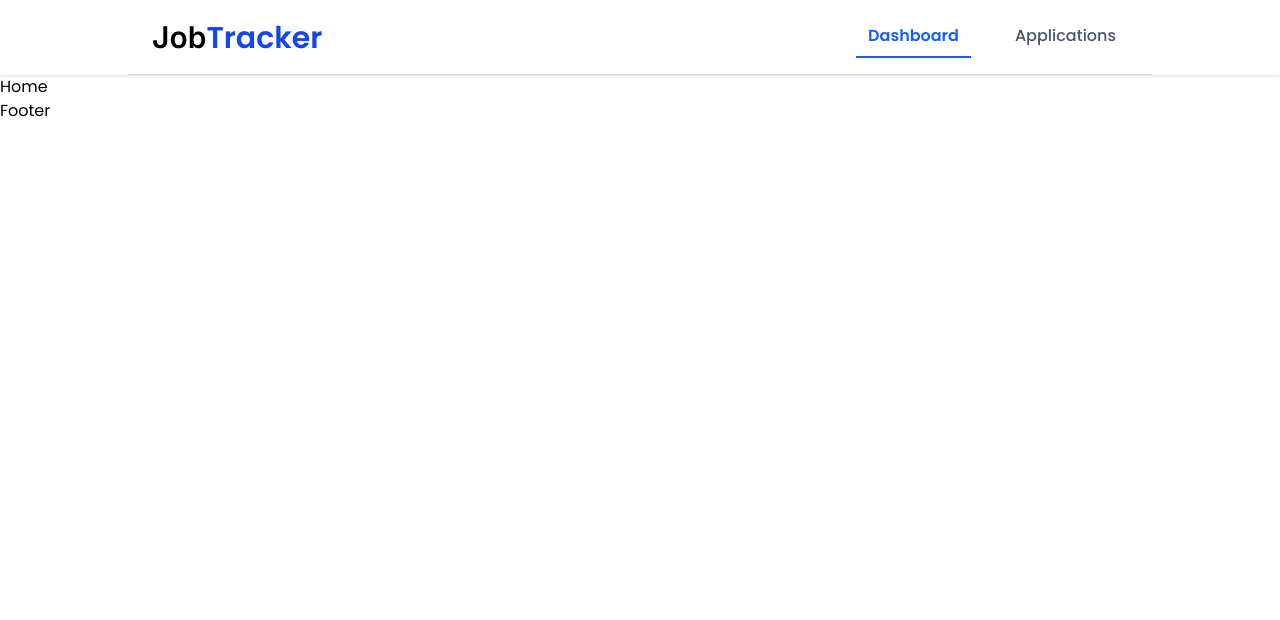
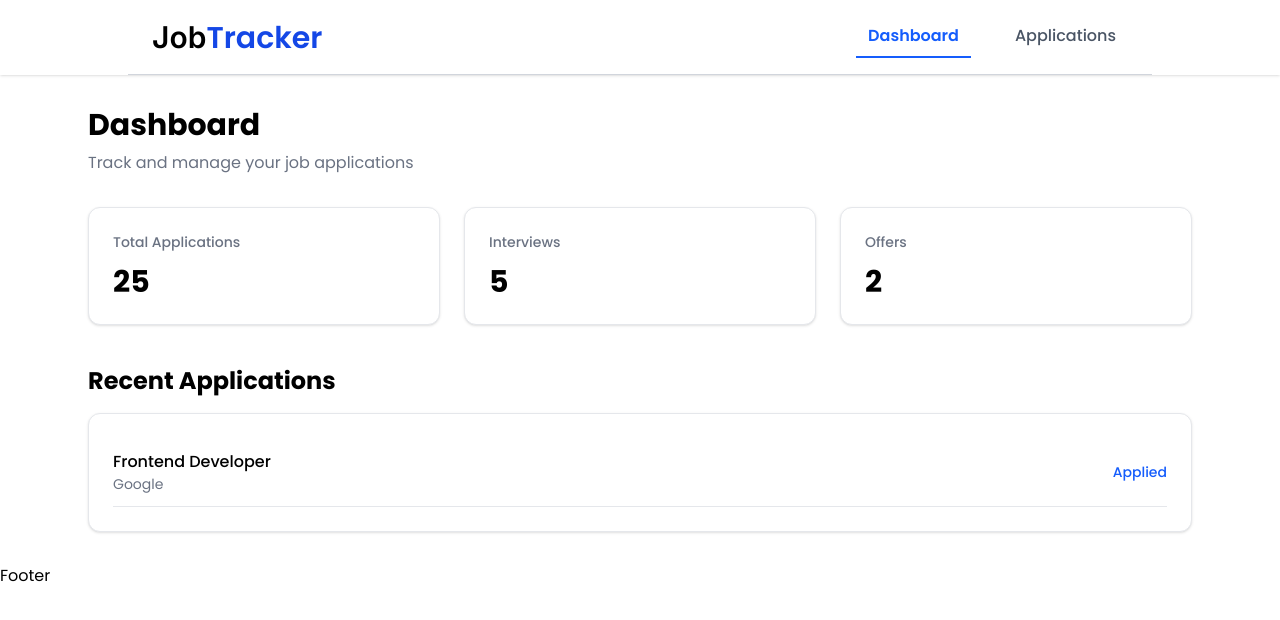
Before and after one commit to herikarajput3/Job-Application-Tacker, a React (Vite) app in the folder client/: page / in a window 1280 px wide. Shown: the top 620 px of the page. Built offline with nearby package versions, Linux system fonts and the light colour scheme.

Commit message:
feat: added dashboard page

```diff
--- a/client/src/App.jsx
+++ b/client/src/App.jsx
@@ -1,12 +1,12 @@
 import { BrowserRouter as Router, Routes, Route } from "react-router-dom"
 import Layout from "./layouts/Layout"
-import Home from "./pages/home/Home"
+import Dashboard from "./pages/dashboard/Dashboard"
 const App = () => {
   return (
     <Router>
       <Routes>
         <Route element={<Layout />} >
-          <Route path="/" element={<Home />} />
+          <Route path="/" element={<Dashboard />} />
 
         </Route>
       </Routes>
--- /dev/null
+++ b/client/src/pages/dashboard/Dashboard.jsx
@@ -0,0 +1,54 @@
+import React from 'react'
+
+const Dashboard = () => {
+  return (
+    <div className='max-w-6xl mx-auto px-6 py-8'>
+      {/* Header */}
+      <div className='mb-8'>
+        <h1 className='text-3xl font-bold'>Dashboard</h1>
+        <p className='text-gray-500 mt-2'>Track and manage your job applications</p>
+      </div>
+
+      {/* Cards */}
+      <div className='grid grid-cols-1 md:grid-cols-3 gap-6'>
+
+        <div className='bg-white p-6 rounded-xl shadow-sm border border-gray-200 hover:shadow-md transition'>
+          <p className='text-gray-500 text-sm font-medium'>Total Applications</p>
+          <h2 className='text-3xl font-bold mt-3'>25</h2>
+        </div>
+
+        <div className='bg-white p-6 rounded-xl shadow-sm border border-gray-200 hover:shadow-md transition'>
+          <p className='text-gray-500 text-sm font-medium'>Interviews</p>
+          <h2 className='text-3xl font-bold mt-3'>5</h2>
+        </div>
+
+        <div className='bg-white p-6 rounded-xl shadow-sm border border-gray-200 hover:shadow-md transition'>
+          <p className='text-gray-500 text-sm font-medium'>Offers</p>
+          <h2 className='text-3xl font-bold mt-3'>2</h2>
+        </div>
+      </div>
+
+      {/* Recent Activities */}
+      <div className='mt-10'>
+        <h2 className='text-2xl font-bold mb-4'>
+          Recent Applications
+        </h2>
+
+        <div className='bg-white rounded-xl shadow-sm border border-gray-200 p-6'>
+          <div className='flex justify-between items-center py-3 border-b border-gray-200'>
+            <div>
+              <p className='font-medium'>Frontend Developer</p>
+              <p className='text-sm text-gray-500'>Google</p>
+            </div>
+            <span className='text-sm font-medium text-blue-600'>
+              Applied
+            </span>
+          </div>
+        </div>
+      </div>
+    </div>
+
+  )
+}
+
+export default Dashboard
--- a/client/src/pages/home/Home.jsx
+++ /dev/null
@@ -1,9 +0,0 @@
-import React from 'react'
-
-const Home = () => {
-  return (
-    <div>Home</div>
-  )
-}
-
-export default Home
```
